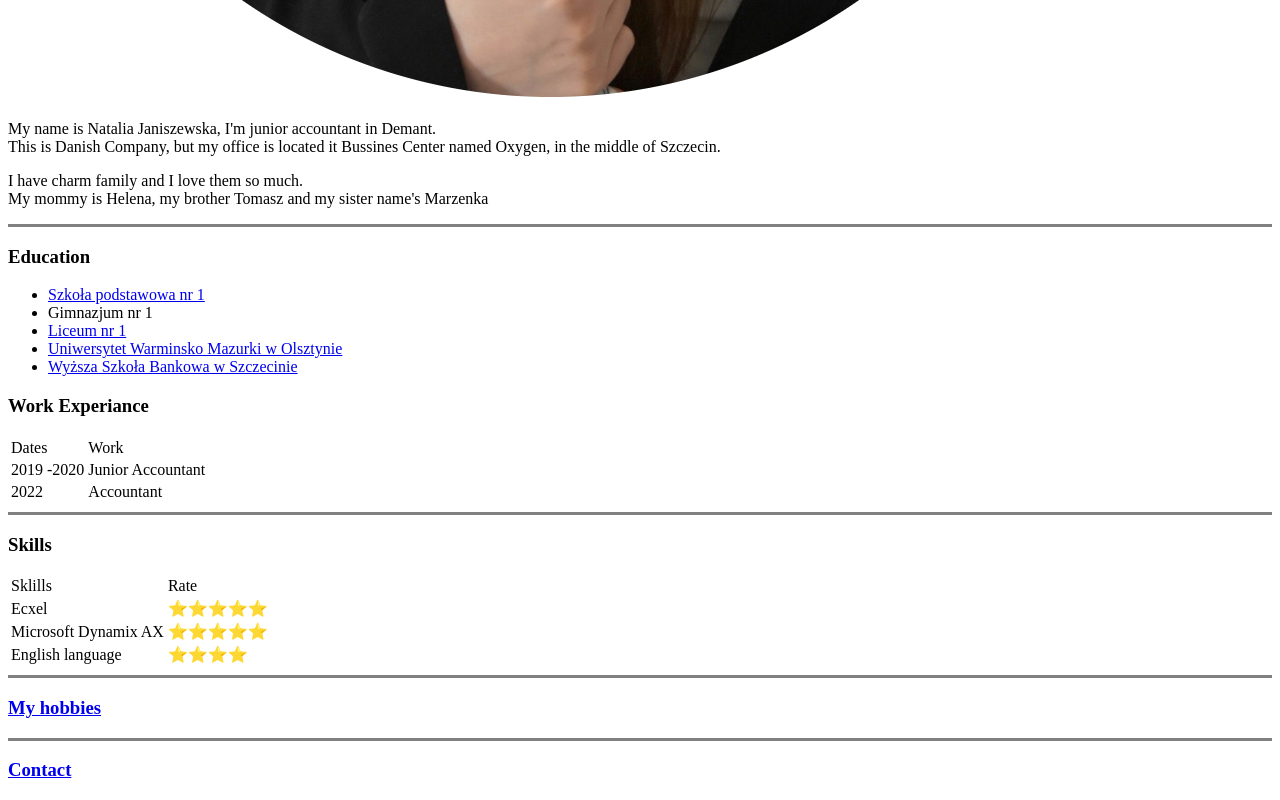
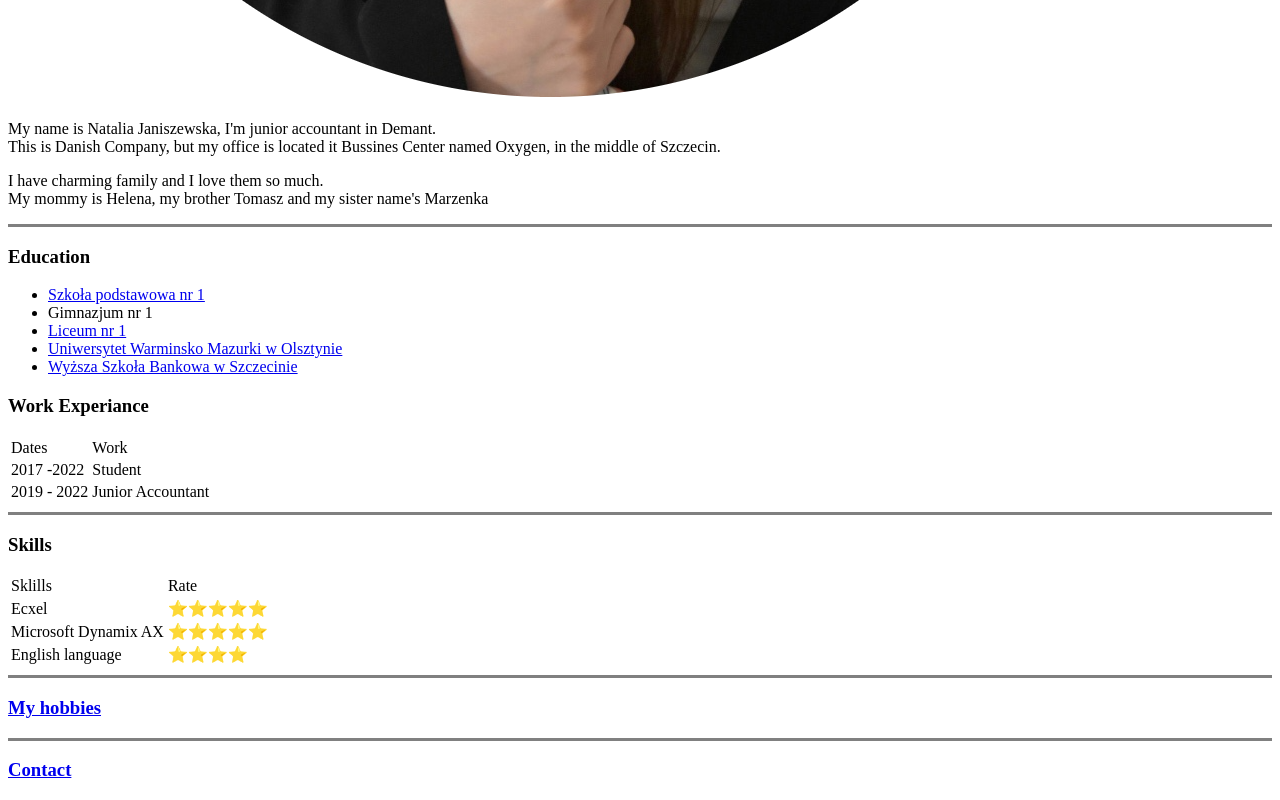
Before and after one commit to NataliaJaniszewska/CV, a plain HTML site: page index.html in a window 1280 px wide. Shown: the part 1001-1801 px from the top of the page. Drawn offline with Linux system fonts and the light colour scheme.

Commit message:
Update index.html

```diff
--- a/index.html
+++ b/index.html
@@ -20,7 +20,7 @@
     </table>
     <p>My name is Natalia Janiszewska, I'm junior accountant in Demant.
       <br>This is Danish Company, but my office is located it Bussines Center named Oxygen, in the middle of Szczecin.</p>
-    <p>I have charm family and I love them so much. <br>My mommy is Helena, my brother Tomasz and my sister name's Marzenka</p>
+    <p>I have charming family and I love them so much. <br>My mommy is Helena, my brother Tomasz and my sister name's Marzenka</p>
     <hr size ="3" noshade >
     <h3>Education</h3>
     <ul>
@@ -47,11 +47,11 @@
 
        </tfoot>
        <tr>
-         <td>2019 -2020 </td>
-         <td>Junior Accountant</td>
+         <td>2017 -2022 </td>
+         <td>Student</td>
        </tr>
-       <td>2022</td>
-       <td>Accountant</td>
+       <td>2019 - 2022</td>
+       <td>Junior Accountant</td>
      </table>
   <hr size="3" noshade>
      <h3>Skills </h3>
```
